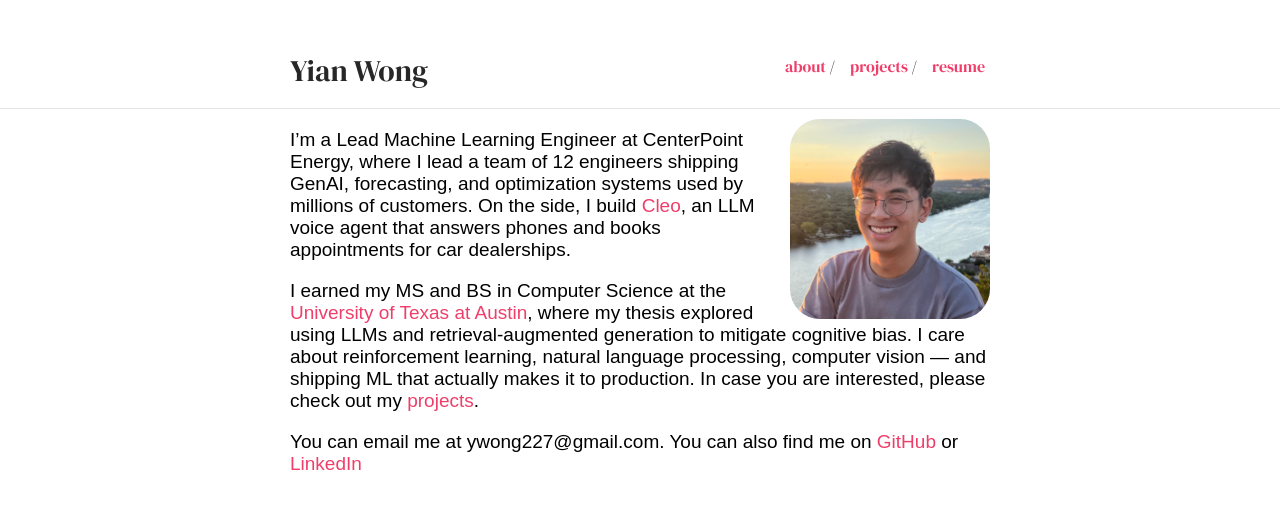
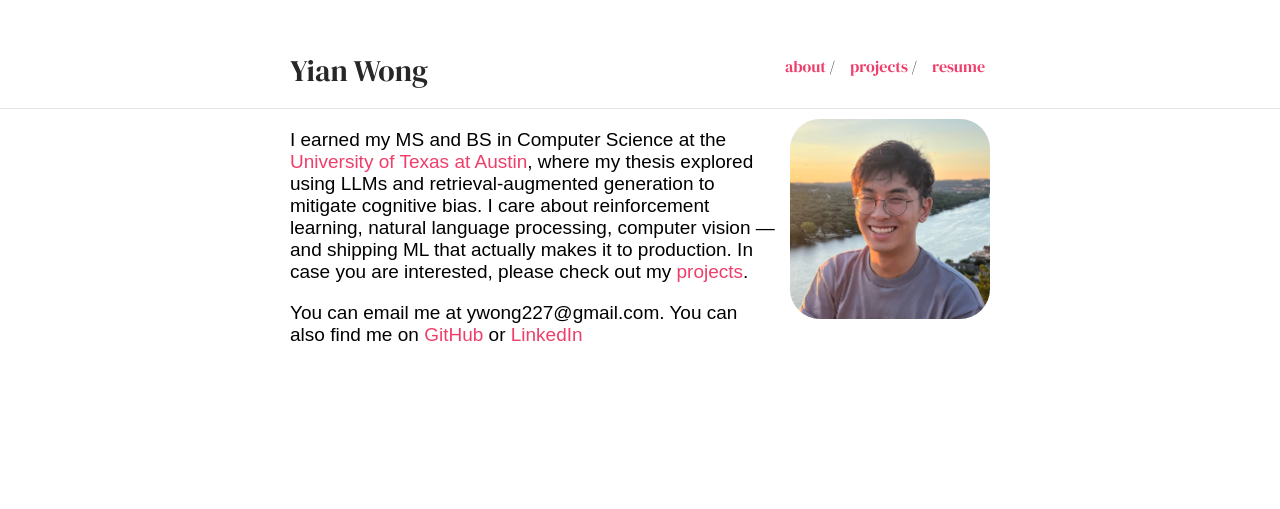
Before and after one commit to 1yian/1yian.github.io, a Jekyll site: the page built from index.md, in a window 1280 px wide. Shown: the top 509 px of the page. Built offline with Jekyll 4.4.1, drawn with Linux system fonts in a browser that asks for light colours; some web fonts are replaced.

Commit message:
fix: remove bio paragraph from home page (#5)
Co-authored-by: Yian Wong <16216651+1yian@users.noreply.github.com>

```diff
--- a/index.md
+++ b/index.md
@@ -4,8 +4,6 @@ layout: default
 <img class="profile-picture" src="imgs/me.jpg">
 
 
-I'm a Lead Machine Learning Engineer at CenterPoint Energy, where I lead a team of 12 engineers shipping GenAI, forecasting, and optimization systems used by millions of customers. On the side, I build [Cleo](https://callcleo.ai), an LLM voice agent that answers phones and books appointments for car dealerships.
-
 I earned my MS and BS in Computer Science at the [University of Texas at Austin](https://www.cs.utexas.edu/), where my thesis explored using LLMs and retrieval-augmented generation to mitigate cognitive bias. I care about reinforcement learning, natural language processing, computer vision — and shipping ML that actually makes it to production. In case you are interested, please check out my [projects](projects).
 
 You can email me at ywong227@gmail.com.  You can also find me on [GitHub](https://github.com/1yian) or [LinkedIn](https://www.linkedin.com/in/yianwong/)
```
